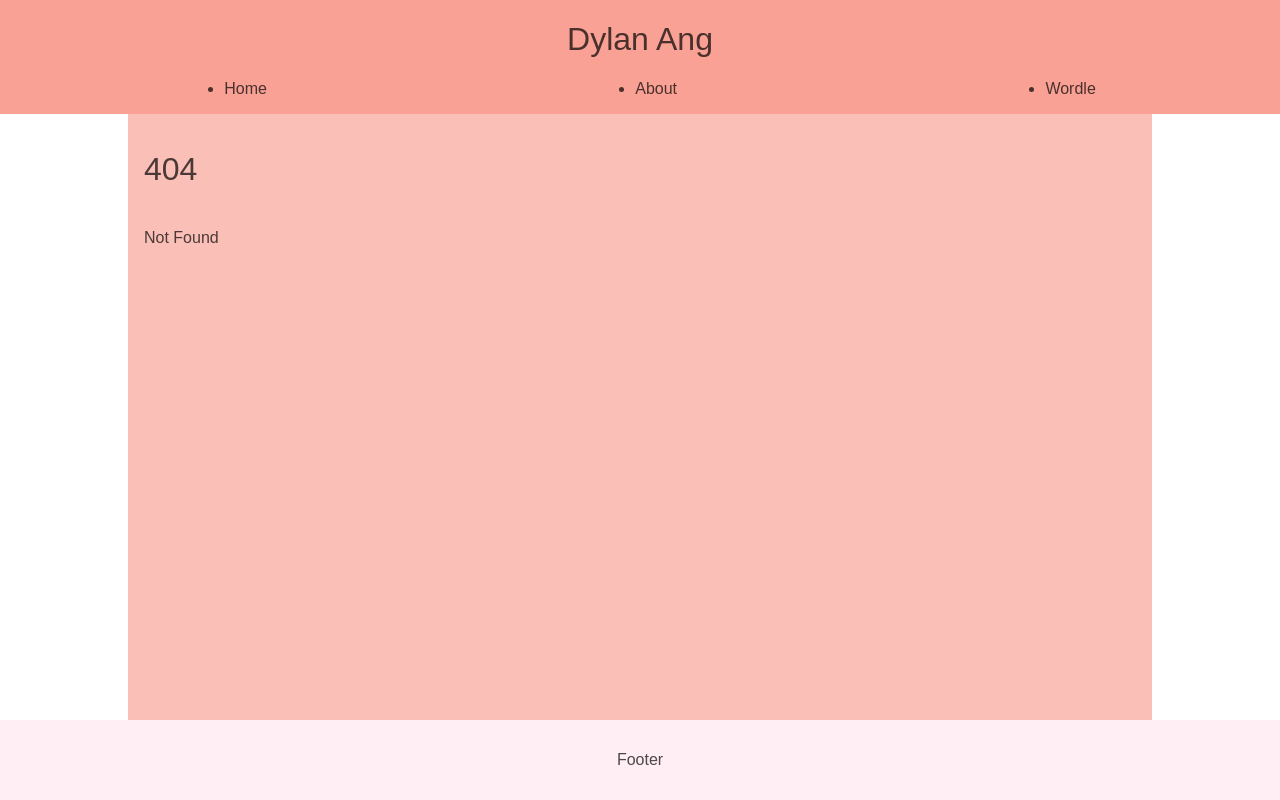
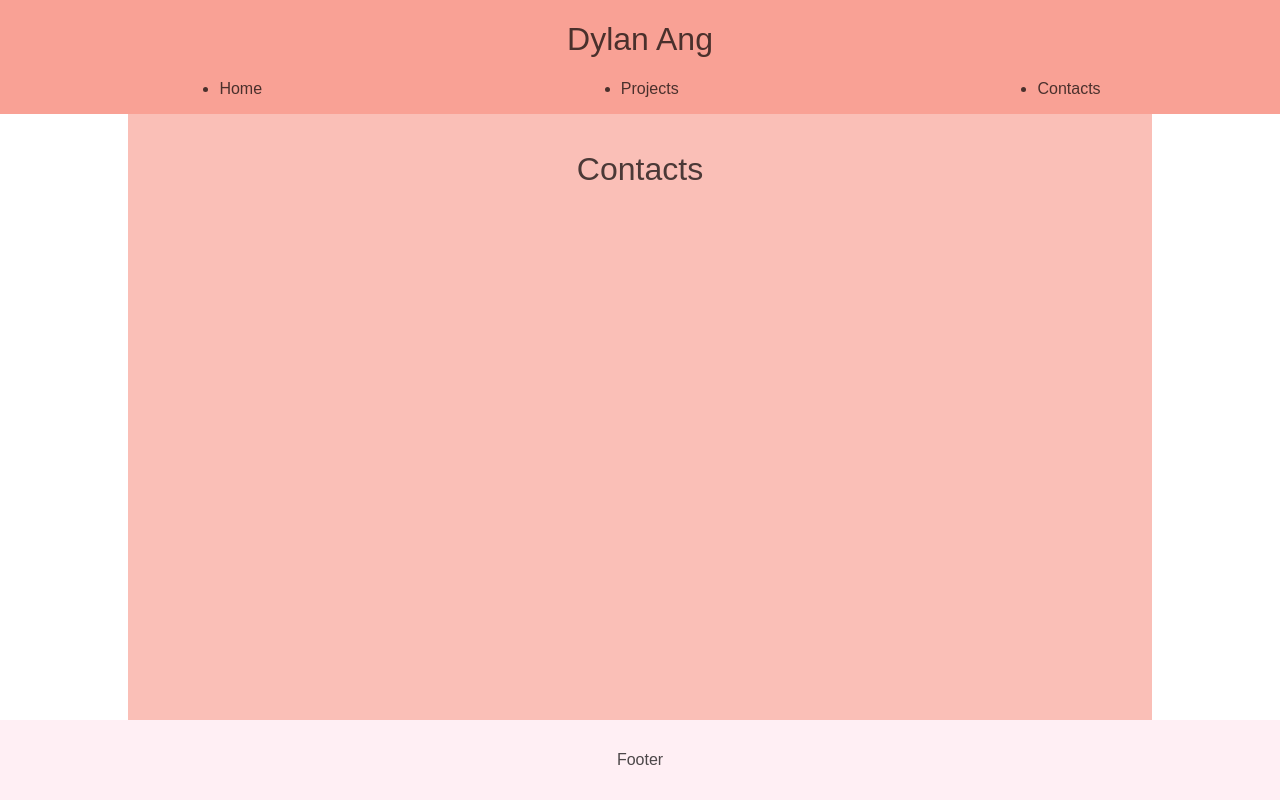
Before and after one commit to dy-ma/personal, a SvelteKit app: page /contacts in a window 1280 px wide. Before the commit this address had no page. Built offline with nearby package versions, Linux system fonts and the light colour scheme.

Commit message:
Add placeholder pages to route

```diff
--- a/src/routes/+page.svelte
+++ b/src/routes/+page.svelte
@@ -2,3 +2,5 @@
 	<title>Home</title>
 	<meta name="description" content="My Home Page" />
 </svelte:head>
+
+<h1 class="center-text">Home</h1>
--- a/src/routes/Header.svelte
+++ b/src/routes/Header.svelte
@@ -9,11 +9,11 @@
 			<li aria-current={$page.url.pathname === '/' ? 'page' : undefined}>
 				<a href="/">Home</a>
 			</li>
-			<li aria-current={$page.url.pathname === '/about' ? 'page' : undefined}>
-				<a href="/about">About</a>
+			<li aria-current={$page.url.pathname === '/projects' ? 'page' : undefined}>
+				<a href="/projects">Projects</a>
 			</li>
-			<li aria-current={$page.url.pathname.startsWith('/wordle') ? 'page' : undefined}>
-				<a href="/wordle">Wordle</a>
+			<li aria-current={$page.url.pathname.startsWith('/contacts') ? 'page' : undefined}>
+				<a href="/contacts">Contacts</a>
 			</li>
 		</ul>
 	</nav>
--- /dev/null
+++ b/src/routes/contacts/+page.js
@@ -0,0 +1 @@
+export const prerender = true;
--- /dev/null
+++ b/src/routes/contacts/+page.svelte
@@ -0,0 +1,6 @@
+<svelte:head>
+	<title>Contacts</title>
+	<meta name="description" content="My Contact Info" />
+</svelte:head>
+
+<h1 class="center-text">Contacts</h1>
--- /dev/null
+++ b/src/routes/projects/+page.js
@@ -0,0 +1 @@
+export const prerender = true;
--- /dev/null
+++ b/src/routes/projects/+page.svelte
@@ -0,0 +1,6 @@
+<svelte:head>
+	<title>Projects</title>
+	<meta name="description" content="My Projects Page" />
+</svelte:head>
+
+<h1 class="center-text">Projects</h1>
```
